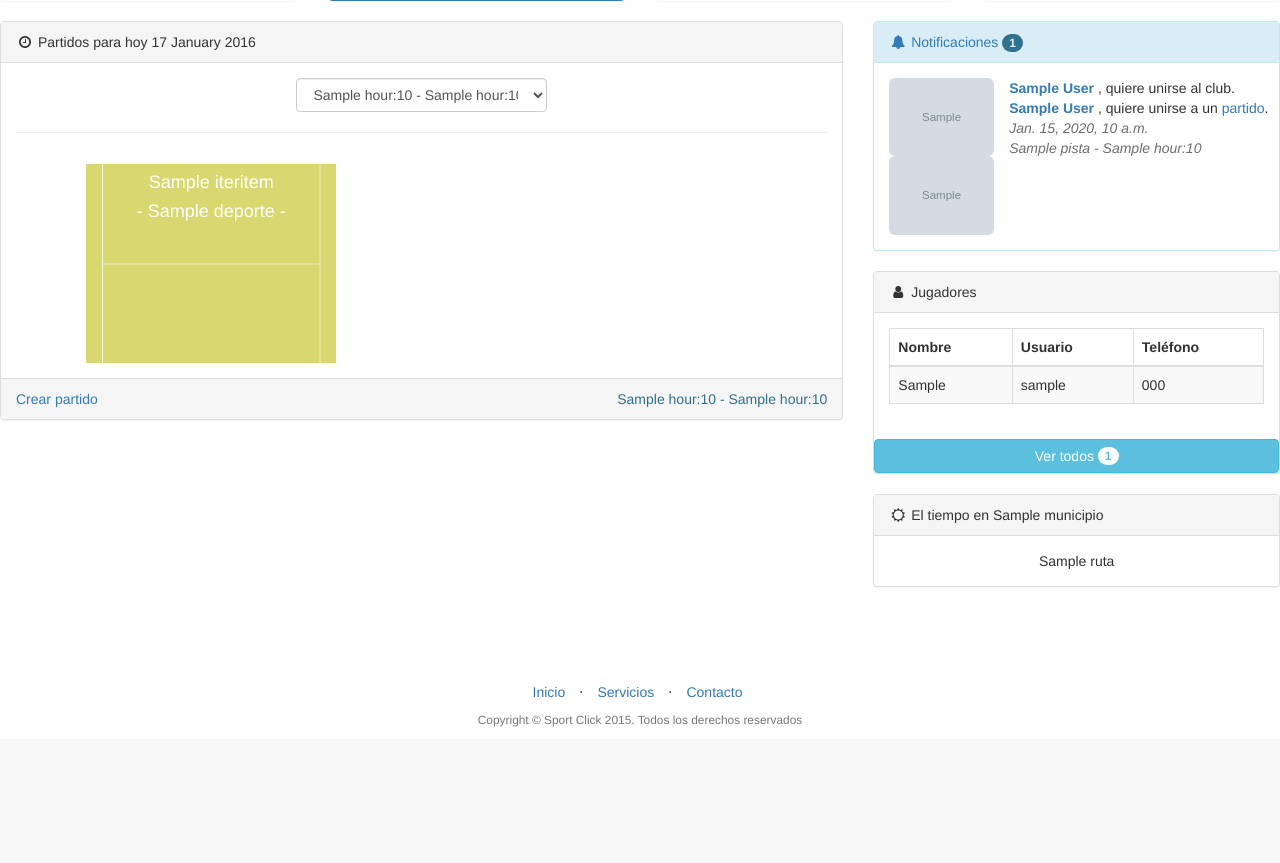
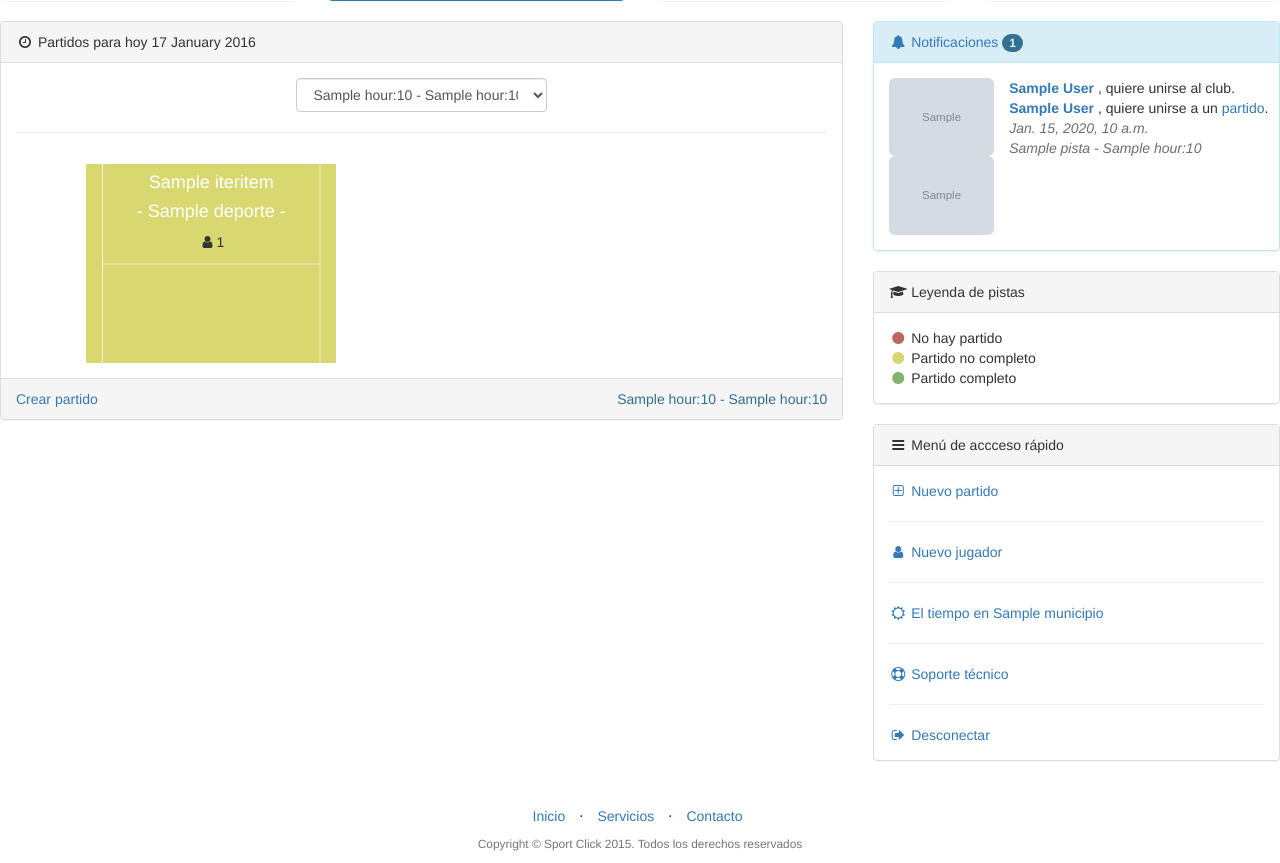
Before and after one commit to gonvazsua/SportManagement, a Django app: template SportManagement/templates/administracion/inicio/pagina_principal.html in a window 1280 px wide. Shown: the part 604-1467 px from the top of the page. Before the commit the page ends 1331 px from the top, so only its background shows below. Run offline with Django 3.2, Linux system fonts and the light colour scheme; the template is opened without the code that fills it: most values are stand-ins (such as "Sample title", 1, 10 or a date in 2020); grey boxes marked "Sample" are stand-in pictures; some libraries are stand-ins or nearby versions.

Commit message:
Modificación pantalla principal y mejora editar partido

```diff
--- a/Core/views/usuarios/usuarios_inicio/views.py
+++ b/Core/views/usuarios/usuarios_inicio/views.py
@@ -22,7 +22,10 @@ def usuario_inicio(request, id_usuario):
         club_partidos_disponibles = {}
         for c in clubes:
             try:
-                partidos = Partido.objects.filter(pista__club=c, fecha__gte=datetime.today())[:6]
+                partidos = Partido.objects.filter(
+                    Q(fecha=datetime.today(), franja_horaria__inicio__gt=datetime.now()) | Q(fecha__gt=datetime.today()),
+                    pista__club=c
+                ).order_by('fecha', 'franja_horaria__inicio')[:6]
                 club_partidos_disponibles[c] = partidos
             except Exception:
                 club_partidos_disponibles[c] = None
--- a/SportManagement/static/css/application.css
+++ b/SportManagement/static/css/application.css
@@ -27,6 +27,19 @@ footer{
     background-repeat:no-repeat;
     background-position: center top;
 }
+
+.color-pista-roja{
+    color: rgb(190,100,99) !important;
+}
+
+.color-pista-amarilla{
+    color: rgb(217,216,112) !important;
+}
+
+.color-pista-verde{
+    color: rgb(131,179,112) !important;
+}
+
 .row-centered {
     text-align:center;
 }
--- a/SportManagement/static/js/admin.js
+++ b/SportManagement/static/js/admin.js
@@ -37,7 +37,36 @@ $(document).ready(function() {
     inicia_pagina_nuevo_partido();
     //inicia_pagina_estadisticas();
 
+    //Peticiones ajax notificaciones
+    setInterval(examinaNotificaciones, 100000);
+
 });
+
+//Peticiones ajax notificaciones
+function examinaNotificaciones() {
+  $.ajax({
+    url: '/comprobar_notificaciones',
+    success: function(data) {
+        var r = JSON.parse(data);
+        if(r.num_notificaciones > 0){
+            $("#num_notificaciones_menu").show();
+            $("#num_notificaciones_menu").html(r.num_notificaciones);
+        }
+        else{
+            $("#num_notificaciones_menu").hide();
+            $("#num_notificaciones_menu").html("");
+        }
+    }
+  });
+  setTimeout(examinaNotificaciones, 5000); // you could choose not to continue on failure...
+}
+
+/*Desplazamiento animado, del origen ELEM al DESTINO*/
+function desplaza(destino){
+	$('html,body').animate({
+    	scrollTop: $('#'+destino).offset().top
+	}, 2000);
+}
 
 function mostrar(id){
     $(id).show();
--- a/SportManagement/templates/administracion/inicio/pagina_principal.html
+++ b/SportManagement/templates/administracion/inicio/pagina_principal.html
@@ -118,6 +118,7 @@
                                 href="/administrador/{{perfil.user.id}}/nuevo?pista_id={{pista.id}}&fh_id={{franja_horaria_actual.id}}"
                                 title="Crear partido"
                            {% endif %}
+                           class="enlace_negro"
                         >
                             <div id="pista_{{pista.id}}" class="principal_partido col-lg-4  row-altura row-margin-top-10 {%if partido.perfiles.count == 4%} pista_verde {%elif partido.perfiles.count > 0 and partido.perfiles.count < 4 %} pista_amarilla {%else%}pista_roja{%endif%}">
                                 <div class="row">
@@ -126,9 +127,11 @@
                                         <h4 class="color_blanco">- {{pista.deporte.deporte}} -</h4>
                                     </div>
                                 </div>
-                                <div class="row">
+                                <div class="row row-centered">
                                     <div class="col-lg-12 col-md-12">
-
+                                        {% if partido.perfiles.count > 0 %}
+                                            <i class="fa fa-user fa-fw"></i>{{partido.perfiles.count}}
+                                        {% endif %}
                                     </div>
                                 </div>
                             </div>
@@ -160,6 +163,7 @@
     <!-- /.col-lg-8 -->
     <div class="col-lg-4">
 
+        {% if notificaciones|length > 0 %}
         <div class="panel {%if notificaciones|length > 0 %}panel-info{% else %}panel-default{%endif%}">
             <div class="panel-heading">
                 <a href="/administrador/{{perfil.user.id}}/notificaciones" title="Ir a notificaciones" class="link_limpio {%if notificaciones|length == 0%}oscuro{%endif%}">
@@ -215,54 +219,63 @@
                 {% endfor %}
             </div>
         </div>
+        {% endif %}
 
         <div class="panel panel-default">
             <div class="panel-heading">
-                <i class="fa fa-user fa-fw"></i> Jugadores
+                <i class="fa fa-graduation-cap fa-fw"></i> Leyenda de pistas
             </div>
             <div class="panel-body">
-                <div class="dataTable_wrapper">
-                    <table class="table table-striped table-bordered table-hover" id="dataTables-jugadores">
-                        <thead>
-                            <tr>
-                                <th class="center">Nombre</th>
-                                <th class="center">Usuario</th>
-                                <th class="center">Teléfono</th>
-                            </tr>
-                        </thead>
-                        <tbody>
-                        {% for j in jugadores|slice:":10" %}
-                            {% cycle 'odd' 'even' as rowclass silent %}
-                            <tr class="{{rowclass}} gradeX">
-                                <td>{{j.perfil.user.first_name}}</td>
-                                <td>{{j.perfil.user.username}}</td>
-                                <td>{{j.perfil.telefono}}</td>
-                            </tr>
+                <div class="row">
+                    <div class="col-lg-12">
+                        <i class="fa fa-circle fa-fw color-pista-roja"></i> No hay partido
+                    </div>
+                </div>
+                <div class="row">
+                    <div class="col-lg-12">
+                        <i class="fa fa-circle fa-fw color-pista-amarilla"></i> Partido no completo
+                    </div>
+                </div>
+                <div class="row">
+                    <div class="col-lg-12">
+                        <i class="fa fa-circle fa-fw color-pista-verde"></i> Partido completo
+                    </div>
+                </div>
+            </div>
+        </div>
 
-                        {% empty %}
-                            <tr class="{{rowclass}}">
-                                <td colspan="3">No hay jugadores disponibles</td>
-                            </tr>
-                        {% endfor %}
-                        </tbody>
-                    </table>
+        <div class="panel panel-default">
+            <div class="panel-heading">
+                <i class="fa fa-bars fa-fw"></i> Menú de accceso rápido
+            </div>
+            <div class="panel-body">
+                <div class="row">
+                    <div class="col-lg-12">
+                        <a href="/administrador/{{perfil.user.id}}/nuevo"><i class="fa fa-plus-square-o fa-fw"></i> Nuevo partido</a>
                     </div>
-                    <!-- /.table-responsive -->
                 </div>
-                <a href="/administrador/{{perfil.user.id}}/jugadores" class="btn btn-info btn-block">Ver todos <span class="badge">{{jugadores.count}}</span></a>
-            </div>
-            <!-- /.panel-body -->
-            <div class="panel panel-default">
-                <div class="panel-heading">
-                    <i class="fa fa-sun-o fa-fw"></i> El tiempo en {{perfil.municipio.municipio}}
+                <hr>
+                <div class="row">
+                    <div class="col-lg-12">
+                        <a href="/administrador/{{perfil.user.id}}/jugadores/nuevo"><i class="fa fa-user fa-fw"></i> Nuevo jugador</a>
+                    </div>
                 </div>
-                <div class="panel-body">
-                    <div class="row-centered">
-                        {% if rutaTiempo %}
-                            {{rutaTiempo.ruta|safe}}
-                        {% else %}
-                            En estos momentos no podemos mostrarle el tiempo en su ciudad.
-                        {% endif %}
+                <hr>
+                <div class="row">
+                    <div class="col-lg-12">
+                        <a href="http://www.eltiempo.es/{{municipio_guiones}}.html" target="_blank"><i class="fa fa-sun-o fa-fw"></i> El tiempo en {{club.municipio.municipio}}</a>
+                    </div>
+                </div>
+                <hr>
+                <div class="row">
+                    <div class="col-lg-12">
+                        <a href="javascript:mostrar_contacto();desplaza('form_contacto');"><i class="fa fa-life-ring fa-fw"></i> Soporte técnico</a>
+                    </div>
+                </div>
+                <hr>
+                <div class="row">
+                    <div class="col-lg-12">
+                        <a href="/logout"><i class="fa fa-sign-out fa-fw"></i> Desconectar</a>
                     </div>
                 </div>
             </div>
--- a/SportManagement/templates/administracion/template_admin.html
+++ b/SportManagement/templates/administracion/template_admin.html
@@ -147,7 +147,10 @@
                             <a href="/administrador/{{perfil.user.id}}/administradores" id="enlace_administradores"><i class="fa fa-key fa-fw"></i> Administradores</a>
                         </li>
                         <li>
-                            <a href="/administrador/{{perfil.user.id}}/notificaciones" id="enlace_notificaciones"><i class="fa fa-bell fa-fw"></i> Notificaciones</a>
+                            <a href="/administrador/{{perfil.user.id}}/notificaciones" id="enlace_notificaciones">
+                                <i class="fa fa-bell fa-fw"></i> Notificaciones
+                                <span class="badge" style="display:none" id="num_notificaciones_menu"></span>
+                            </a>
                         </li>
                     </ul>
                 </div>
--- a/SportManagement/urls.py
+++ b/SportManagement/urls.py
@@ -57,6 +57,7 @@ urlpatterns = patterns('',
     url(r'^administrador/(?P<id_usuario>\d+)/notificaciones$', 'Core.views.notificaciones'),
     url(r'^marcar_leida$', 'Core.views.marcar_como_leida'),
     url(r'^aceptar_denegar_inscripcion$', 'Core.views.aceptar_denegar_inscripcion'),
+    url(r'^comprobar_notificaciones', 'Core.views.comprobar_notificaciones'),
 
     #AJAX
     url(r'^login', 'Core.views.login'),
```
Also changed, not shown: Core/plantillas_mail.py (+97 -0 lines), Core/templatetags/tagUtils.py (+11 -0 lines), Core/views/administracion/inicio/views.py (+14 -1 lines), Core/views/administracion/notificaciones/views.py (+18 -0 lines), Core/views/administracion/partidos/views.py (+18 -1 lines), SportManagement/templates/administracion/partidos/editar_partido.html (+15 -12 lines).
